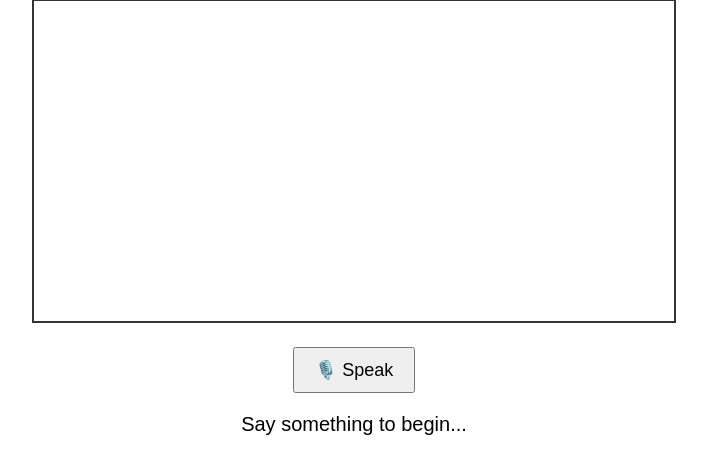
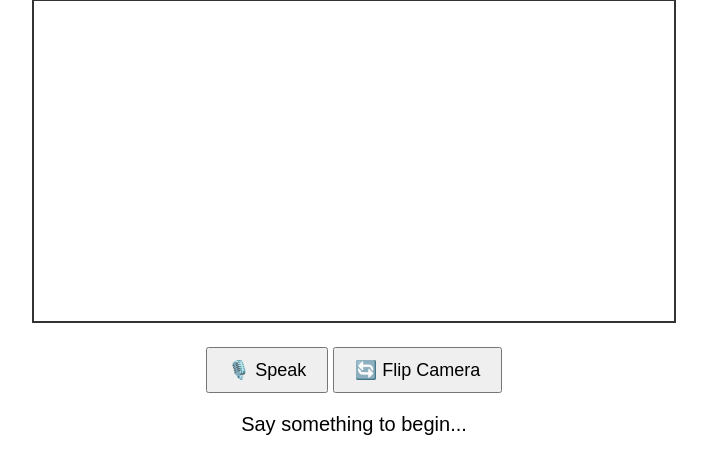
Before and after one commit to ruturajdixit99/ShravanAI, a Flask app: template templates/index.html in a window 1280 px wide. Shown: the part 120-594 px from the top of the page, without its empty margins (286-993 px from the left). Run offline with Flask 3, Linux system fonts and the light colour scheme; the template is opened without the code that fills it, so the values that code supplies are empty.

Commit message:
Update index.html

```diff
--- a/templates/index.html
+++ b/templates/index.html
@@ -30,6 +30,8 @@
   <h1>👁️ Shravan Visual Assistant</h1>
   <video id="video" autoplay playsinline></video><br />
   <button onclick="startListening()">🎙️ Speak</button>
+  <button onclick="flipCamera()">🔄 Flip Camera</button>
+
   <p id="recognizedText">Say something to begin...</p>
   <script src="/static/scripts.js"></script>
 </body>
```
